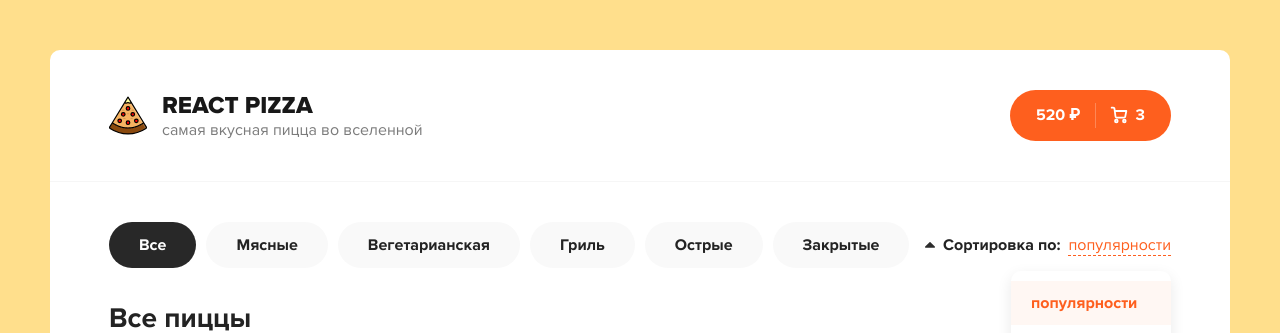
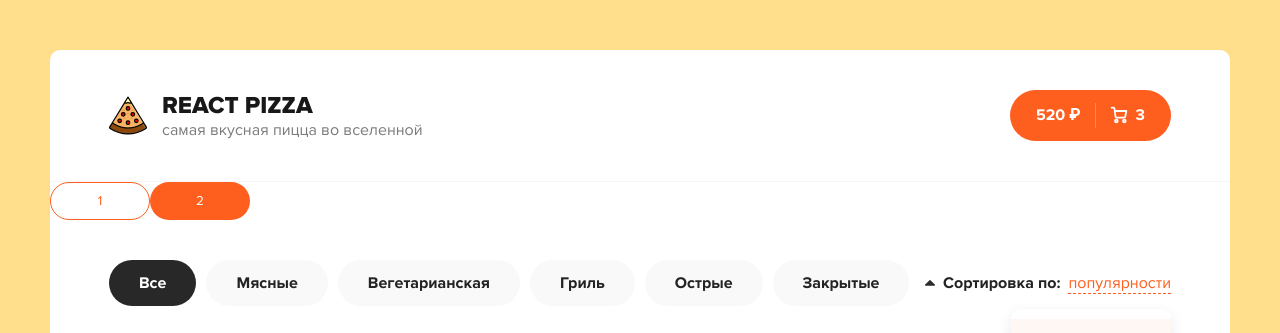
Before and after one commit to stepGT/this_react_pizza_shop, a React app: page / in a window 1280 px wide. Shown: the top 333 px of the page. Built offline with nearby package versions, Linux system fonts and the light colour scheme.

Commit message:
Added Button and Header component. Correct App component

```diff
--- a/package.json
+++ b/package.json
@@ -19,6 +19,7 @@
     "bfj": "^7.0.2",
     "camelcase": "^6.1.0",
     "case-sensitive-paths-webpack-plugin": "2.3.0",
+    "classnames": "^2.2.6",
     "css-loader": "4.3.0",
     "dotenv": "8.2.0",
     "dotenv-expand": "5.1.0",
--- a/src/App.js
+++ b/src/App.js
@@ -1,56 +1,13 @@
 import React from 'react';
-import logoSVG from './assets/img/pizza-logo.svg';
+import Header from './Header';
+import Button from './Button';
 
 function App() {
   return (
     <div className="wrapper">
-        <div className="header">
-          <div className="container">
-            <div className="header__logo">
-              <img width="38" src={logoSVG} alt="Pizza logo"/>
-              <div>
-                <h1>React Pizza</h1>
-                <p>самая вкусная пицца во вселенной</p>
-              </div>
-            </div>
-            <div className="header__cart">
-              <a href="/cart.html" className="button button--cart">
-                <span>520 ₽</span>
-                <div className="button__delimiter"></div>
-                <svg
-                    width="18"
-                    height="18"
-                    viewBox="0 0 18 18"
-                    fill="none"
-                    xmlns="http://www.w3.org/2000/svg"
-                >
-                  <path
-                      d="M6.33333 16.3333C7.06971 16.3333 7.66667 15.7364 7.66667 15C7.66667 14.2636 7.06971 13.6667 6.33333 13.6667C5.59695 13.6667 5 14.2636 5 15C5 15.7364 5.59695 16.3333 6.33333 16.3333Z"
-                      stroke="white"
-                      strokeWidth="1.8"
-                      strokeLinecap="round"
-                      strokeLinejoin="round"
-                  />
-                  <path
-                      d="M14.3333 16.3333C15.0697 16.3333 15.6667 15.7364 15.6667 15C15.6667 14.2636 15.0697 13.6667 14.3333 13.6667C13.597 13.6667 13 14.2636 13 15C13 15.7364 13.597 16.3333 14.3333 16.3333Z"
-                      stroke="white"
-                      strokeWidth="1.8"
-                      strokeLinecap="round"
-                      strokeLinejoin="round"
-                  />
-                  <path
-                      d="M4.78002 4.99999H16.3334L15.2134 10.5933C15.1524 10.9003 14.9854 11.176 14.7417 11.3722C14.4979 11.5684 14.1929 11.6727 13.88 11.6667H6.83335C6.50781 11.6694 6.1925 11.553 5.94689 11.3393C5.70128 11.1256 5.54233 10.8295 5.50002 10.5067L4.48669 2.82666C4.44466 2.50615 4.28764 2.21182 4.04482 1.99844C3.80201 1.78505 3.48994 1.66715 3.16669 1.66666H1.66669"
-                      stroke="white"
-                      strokeWidth="1.8"
-                      strokeLinecap="round"
-                      strokeLinejoin="round"
-                  />
-                </svg>
-                <span>3</span>
-              </a>
-            </div>
-          </div>
-        </div>
+      <Header />
+      <Button outline="qwe">1</Button>
+      <Button>2</Button>
       <div className="content">
         <div className="container">
           <div className="content__top">
--- /dev/null
+++ b/src/Button.jsx
@@ -0,0 +1,16 @@
+import React from 'react';
+import classNames from 'classnames';
+/**
+ *
+ */
+
+const Button = (props) => {
+    console.log(this);
+    return <button className={classNames('button', {
+        'button--outline': props.outline
+    })}>
+        {props.children}
+    </button>
+};
+
+export default Button;
--- /dev/null
+++ b/src/Header.jsx
@@ -0,0 +1,61 @@
+import React from 'react';
+import logoSVG from './assets/img/pizza-logo.svg';
+
+/**
+ *
+ * @returns {XML}
+ * @constructor
+ */
+function Header() {
+  return (
+      <div className="header">
+        <div className="container">
+          <div className="header__logo">
+            <img width="38" src={logoSVG} alt="Pizza logo"/>
+            <div>
+              <h1>React Pizza</h1>
+              <p>самая вкусная пицца во вселенной</p>
+            </div>
+          </div>
+          <div className="header__cart">
+            <a href="/cart.html" className="button button--cart">
+              <span>520 ₽</span>
+              <div className="button__delimiter"></div>
+              <svg
+                  width="18"
+                  height="18"
+                  viewBox="0 0 18 18"
+                  fill="none"
+                  xmlns="http://www.w3.org/2000/svg"
+              >
+                <path
+                    d="M6.33333 16.3333C7.06971 16.3333 7.66667 15.7364 7.66667 15C7.66667 14.2636 7.06971 13.6667 6.33333 13.6667C5.59695 13.6667 5 14.2636 5 15C5 15.7364 5.59695 16.3333 6.33333 16.3333Z"
+                    stroke="white"
+                    strokeWidth="1.8"
+                    strokeLinecap="round"
+                    strokeLinejoin="round"
+                />
+                <path
+                    d="M14.3333 16.3333C15.0697 16.3333 15.6667 15.7364 15.6667 15C15.6667 14.2636 15.0697 13.6667 14.3333 13.6667C13.597 13.6667 13 14.2636 13 15C13 15.7364 13.597 16.3333 14.3333 16.3333Z"
+                    stroke="white"
+                    strokeWidth="1.8"
+                    strokeLinecap="round"
+                    strokeLinejoin="round"
+                />
+                <path
+                    d="M4.78002 4.99999H16.3334L15.2134 10.5933C15.1524 10.9003 14.9854 11.176 14.7417 11.3722C14.4979 11.5684 14.1929 11.6727 13.88 11.6667H6.83335C6.50781 11.6694 6.1925 11.553 5.94689 11.3393C5.70128 11.1256 5.54233 10.8295 5.50002 10.5067L4.48669 2.82666C4.44466 2.50615 4.28764 2.21182 4.04482 1.99844C3.80201 1.78505 3.48994 1.66715 3.16669 1.66666H1.66669"
+                    stroke="white"
+                    strokeWidth="1.8"
+                    strokeLinecap="round"
+                    strokeLinejoin="round"
+                />
+              </svg>
+              <span>3</span>
+            </a>
+          </div>
+        </div>
+      </div>
+  );
+}
+
+export default Header;
```
Also changed, not shown: 1 other file (tests, documents, lock files or other folders). Lines whose indentation alone changed are shown as unchanged.
